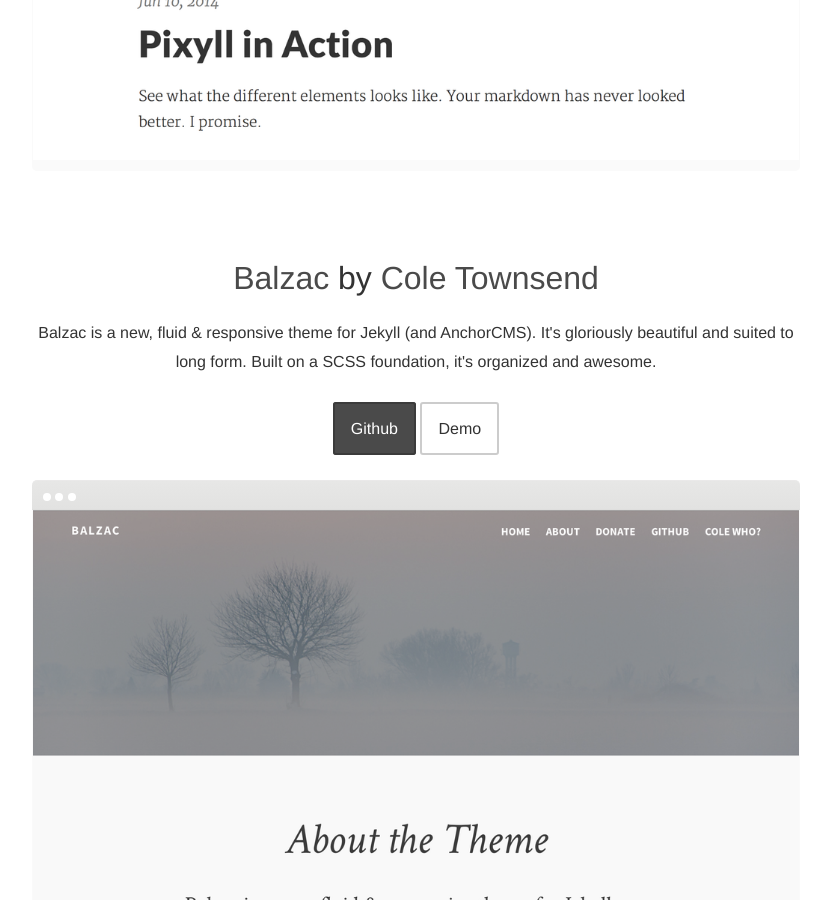
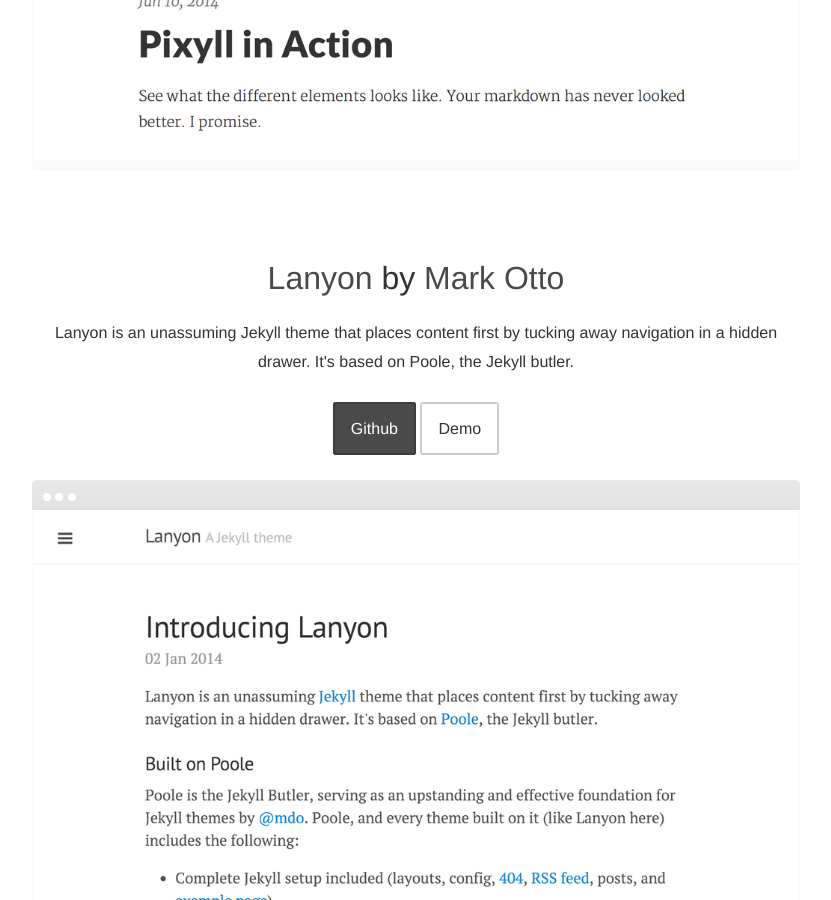
Before and after one commit to johno/jekyllsupply, a Jekyll site: the page built from index.html, in a window 1280 px wide and 900 px high, scrolled down 977 px. Shown: the whole window, without its empty margins (224-1055 px from the left). Built offline with Jekyll 4.4.1, drawn with Linux system fonts in a browser that asks for light colours.

Commit message:
Add lanyon.

```diff
--- a/_data/themes.yml
+++ b/_data/themes.yml
@@ -10,6 +10,19 @@
     url: http://johnotander.com
     twitter: 4lpine
     github: johnotander
+
+- name: Lanyon
+  description: >
+    Lanyon is an unassuming Jekyll theme that places content first by tucking away navigation
+    in a hidden drawer. It's based on Poole, the Jekyll butler.
+  image: lanyon.png
+  demourl: http://lanyon.getpoole.com/
+  githuburl: https://github.com/poole/lanyon
+  author:
+    name: Mark Otto
+    url: http://markdotto.com/
+    twitter: mdo
+    github: mdo
 
 - name: Balzac
   description: >
```
Also changed, not shown: public/images/lanyon.png (added).
